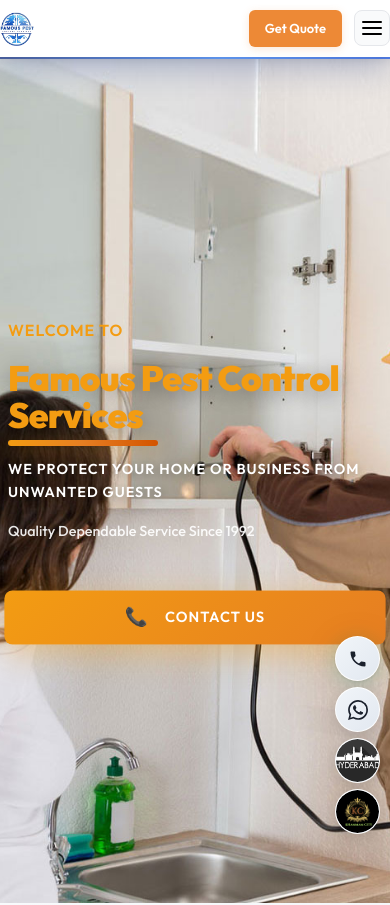
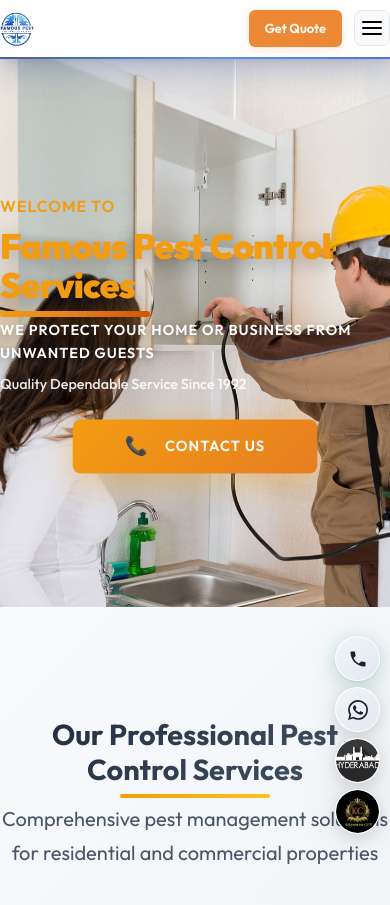
Before and after one commit to octaleadsprivatelimited-cloud/FamousPestcontrol, a React (Vite) app: page / in a window 390 px wide. Shown: the top 905 px of the page. Built offline with nearby package versions, Linux system fonts and the light colour scheme.

Commit message:
Improve mobile hero section layout and responsiveness

```diff
--- a/src/styles/responsive.css
+++ b/src/styles/responsive.css
@@ -44,8 +44,15 @@
 /* Tablet Portrait (768px - 991px) */
 @media (max-width: 768px) {
 	.container { max-width: 100%; padding: 0 20px; }
-	.hero-text h1 { font-size: 3rem; }
-	.hero-subtitle { font-size: 1.25rem; }
+	.hero-section { min-height: 80vh; padding: 40px 0; }
+	.hero-background { background-position: center center; background-size: cover; }
+	.hero-content { padding: 60px 0; }
+	.hero-text h1 { font-size: 2.8rem; line-height: 1.1; margin-bottom: 20px; }
+	.hero-subtitle { font-size: 1.1rem; margin-bottom: 32px; }
+	.hero-welcome { font-size: 1rem; margin-bottom: 12px; }
+	.hero-tagline { font-size: 0.9rem; margin-bottom: 12px; }
+	.hero-actions { flex-direction: column; gap: 16px; align-items: center; }
+	.hero-actions .btn { width: 100%; max-width: 280px; text-align: center; }
 	.hero-features { flex-direction: column; gap: 16px; }
 	.about-text h2, .section-header h2, .cta-content h2 { font-size: 2.5rem; }
 	.about-features { grid-template-columns: repeat(2, 1fr); gap: 24px; }
@@ -243,10 +250,14 @@
 /* Mobile (481px - 600px) */
 @media (max-width: 600px) {
 	.container { padding: 0 12px; }
-	.hero-text h1 { font-size: 2.5rem; color: #f39c12; }
-	.hero-subtitle { font-size: 1rem; }
-	.hero-actions { flex-direction: column; align-items: stretch; }
-	.hero-actions .btn { text-align: center; }
+	.hero-section { min-height: 70vh; padding: 30px 0; }
+	.hero-content { padding: 40px 0; }
+	.hero-text h1 { font-size: 2.4rem; line-height: 1.1; margin-bottom: 16px; }
+	.hero-subtitle { font-size: 1rem; margin-bottom: 28px; }
+	.hero-welcome { font-size: 0.9rem; margin-bottom: 10px; }
+	.hero-tagline { font-size: 0.85rem; margin-bottom: 10px; }
+	.hero-actions { flex-direction: column; gap: 14px; align-items: center; }
+	.hero-actions .btn { width: 100%; max-width: 260px; text-align: center; padding: 14px 24px; }
 	.section-header h2 { font-size: 2rem; }
 	.about-features { grid-template-columns: 1fr; gap: 16px; }
 	.services-grid { grid-template-columns: 1fr; gap: 16px; }
@@ -274,10 +285,14 @@
 /* Mobile Small (320px - 480px) */
 @media (max-width: 400px) {
 	.container { padding: 0 8px; }
-	.hero-text h1 { font-size: 2.2rem; }
-	.hero-subtitle { font-size: 0.95rem; }
-	.hero-actions { flex-direction: column; align-items: stretch; }
-	.hero-actions .btn { text-align: center; padding: 12px 16px; }
+	.hero-section { min-height: 65vh; padding: 20px 0; }
+	.hero-content { padding: 30px 0; }
+	.hero-text h1 { font-size: 2rem; line-height: 1.1; margin-bottom: 14px; }
+	.hero-subtitle { font-size: 0.9rem; margin-bottom: 24px; }
+	.hero-welcome { font-size: 0.8rem; margin-bottom: 8px; }
+	.hero-tagline { font-size: 0.8rem; margin-bottom: 8px; }
+	.hero-actions { flex-direction: column; gap: 12px; align-items: center; }
+	.hero-actions .btn { width: 100%; max-width: 240px; text-align: center; padding: 12px 20px; font-size: 0.9rem; }
 	.section-header h2 { font-size: 1.8rem; }
 	.about-features { grid-template-columns: 1fr; gap: 12px; }
 	.services-grid { grid-template-columns: 1fr; gap: 12px; }
@@ -369,8 +384,14 @@
 /* Mobile Extra Small (320px - 360px) */
 @media (max-width: 360px) {
 	.container { padding: 0 4px; }
-	.hero-text h1 { font-size: 1.8rem; }
-	.hero-subtitle { font-size: 0.9rem; }
+	.hero-section { min-height: 60vh; padding: 15px 0; }
+	.hero-content { padding: 25px 0; }
+	.hero-text h1 { font-size: 1.8rem; line-height: 1.1; margin-bottom: 12px; }
+	.hero-subtitle { font-size: 0.85rem; margin-bottom: 20px; }
+	.hero-welcome { font-size: 0.75rem; margin-bottom: 6px; }
+	.hero-tagline { font-size: 0.75rem; margin-bottom: 6px; }
+	.hero-actions { flex-direction: column; gap: 10px; align-items: center; }
+	.hero-actions .btn { width: 100%; max-width: 220px; text-align: center; padding: 10px 16px; font-size: 0.85rem; }
 	.section-header h2 { font-size: 1.6rem; }
 	.about-features { grid-template-columns: 1fr; gap: 8px; }
 	.services-grid { grid-template-columns: 1fr; gap: 8px; }
@@ -497,6 +518,7 @@
 /* Landscape Mobile (480px - 767px) */
 @media (max-width: 767px) and (orientation: landscape) {
 	.hero-section { min-height: 60vh; }
+	.hero-background { background-position: center top; background-size: cover; }
 	.hero-text h1 { font-size: 2.5rem; color: #f39c12; }
 	.hero-subtitle { font-size: 1rem; }
 	.about-section, .services-section, .testimonials-section, .cta-section { padding: 40px 0; }
```
